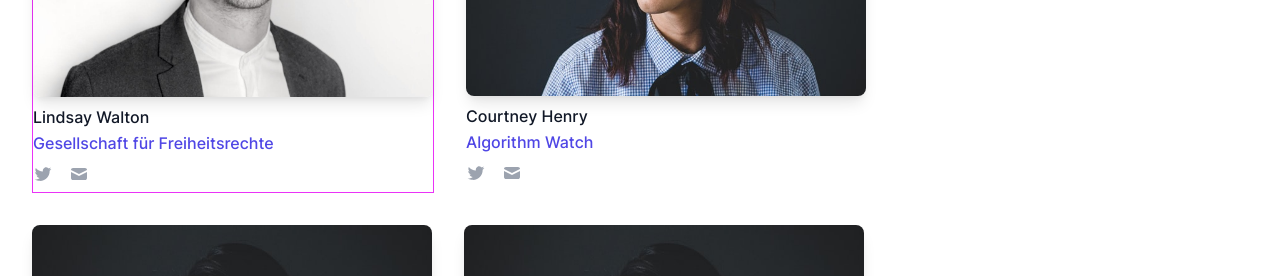
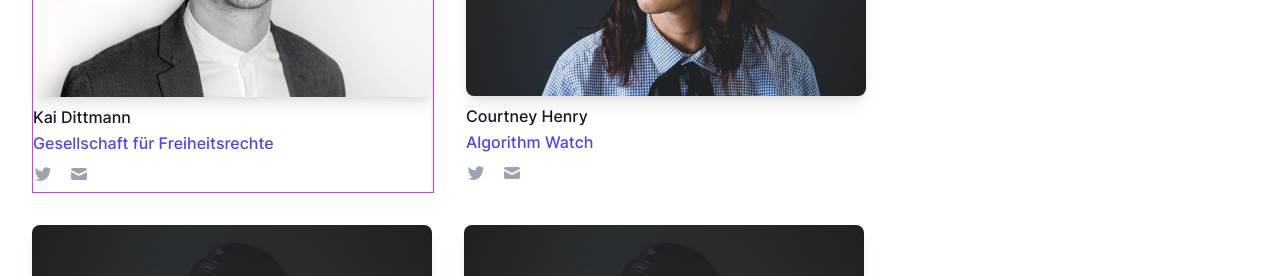
Before and after one commit to okfde/buendnis-f5, a Jekyll site: the page built from kontakt.html, in a window 1280 px wide. Shown: the part 536-812 px from the top of the page. Built offline with Jekyll 4.4.1, drawn with Linux system fonts in a browser that asks for light colours.

Commit message:
Update kontakt.html

```diff
--- a/kontakt.html
+++ b/kontakt.html
@@ -9,8 +9,8 @@ title: Kontakt
         <p>Die folgenden Personen vertreten F5 für die jeweiligen Organisationen. Für Anliegen zum Bündnis insgesamt kontaktieren Sie bitte den Koordinator.</p>
         <div class="rows">
             <div class="contact contact-highlight">
-                <img class="avatar" src="{{ site.baseurl }}/assets/images/avatars/kai.png" alt="x">
-                <p>Lindsay Walton</p>
+                <img class="avatar" src="{{ site.baseurl }}/assets/images/avatars/kai.png" alt="Kai Dittmann">
+                <p>Kai Dittmann</p>
                 <p class="org">Gesellschaft für Freiheitsrechte</p>
                 <div class="socials">
                     <a href="#" target="_blank" href="https://twitter.com/Kwittai" rel="noopener noreferrer"><img
```
